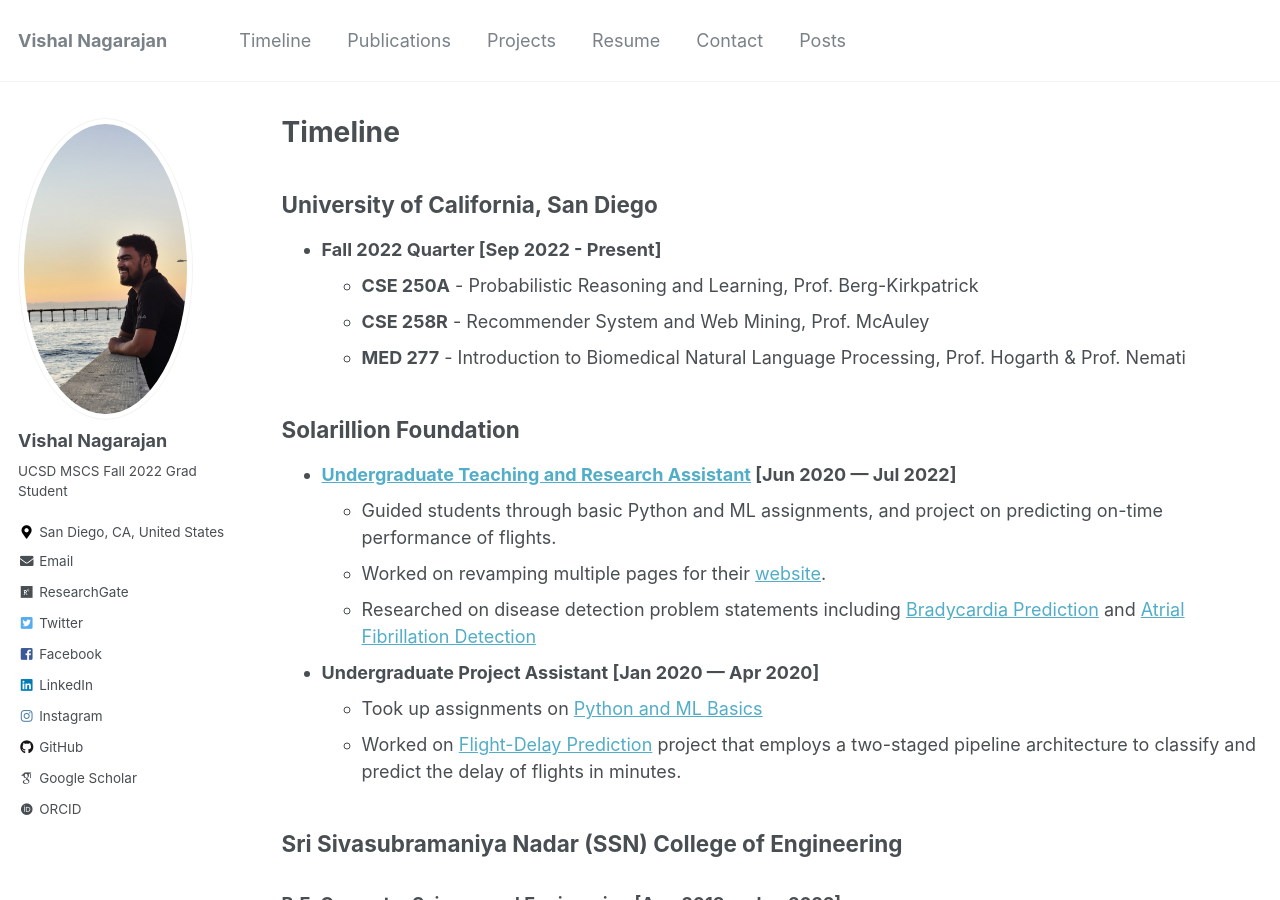
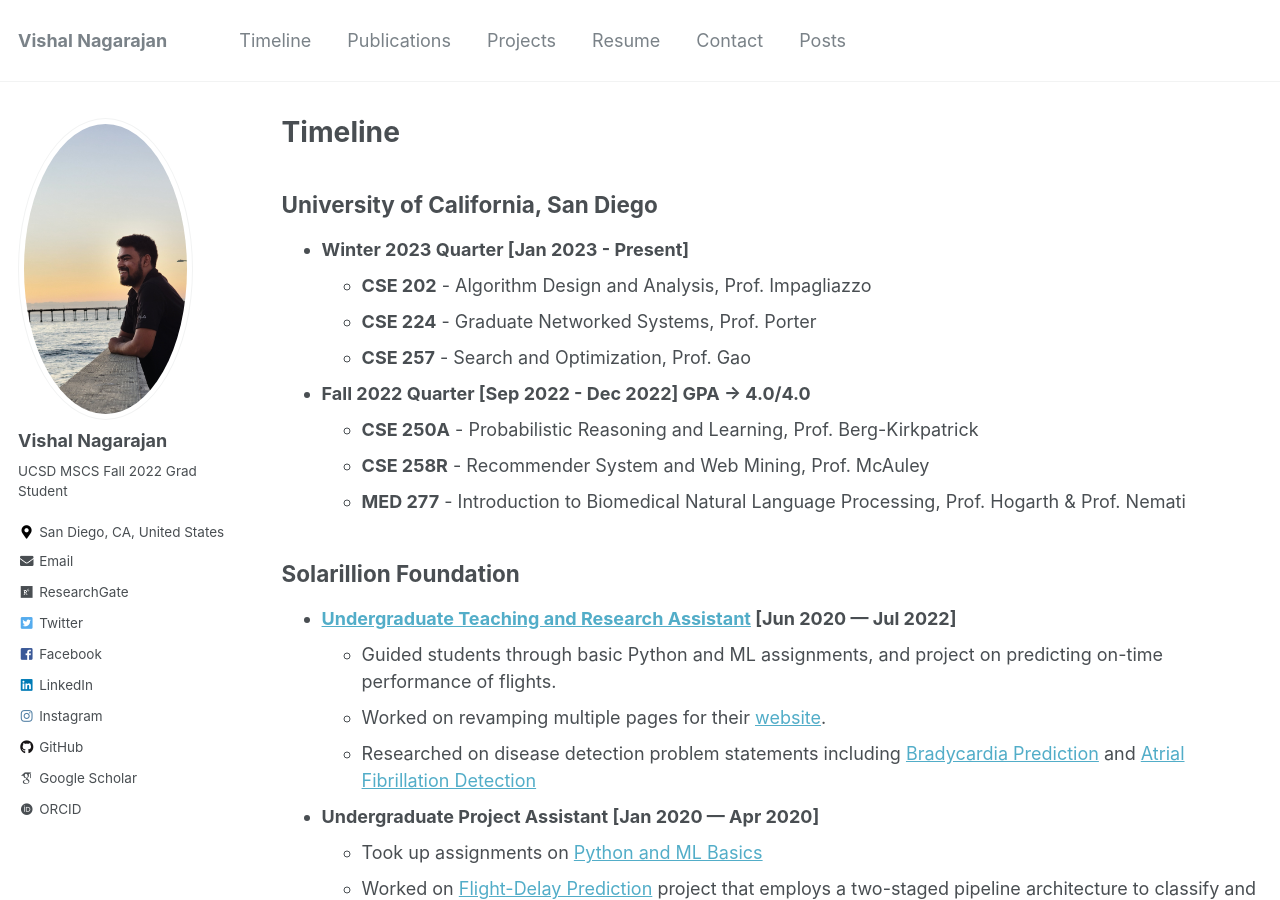
Before and after one commit to vishaln15/vishaln15.github.io, a Jekyll site: the page built from _pages/timeline.md, in a window 1280 px wide and 900 px high. Built offline with Jekyll 4.4.1, drawn with Linux system fonts in a browser that asks for light colours; some web fonts are replaced.

Commit message:
Updated Timeline

```diff
--- a/_pages/timeline.md
+++ b/_pages/timeline.md
@@ -8,7 +8,13 @@ author_profile: true
 {% include base_path %}
 <h2>University of California, San Diego</h2>
 <ul>
-<li style="font-weight: bold">Fall 2022 Quarter [Sep 2022 - Present]</li>
+<li style="font-weight: bold">Winter 2023 Quarter [Jan 2023 - Present]</li>
+    <ul>
+        <li><b>CSE 202</b> - Algorithm Design and Analysis, Prof. Impagliazzo</li>
+        <li><b>CSE 224</b> - Graduate Networked Systems, Prof. Porter</li>
+        <li><b>CSE 257</b> - Search and Optimization, Prof. Gao</li>
+    </ul>
+<li style="font-weight: bold">Fall 2022 Quarter [Sep 2022 - Dec 2022] <b>GPA -> 4.0/4.0</b></li>
     <ul>
     <li><b>CSE 250A</b> - Probabilistic Reasoning and Learning, Prof. Berg-Kirkpatrick</li>
     <li><b>CSE 258R</b> - Recommender System and Web Mining, Prof. McAuley</li>
```
